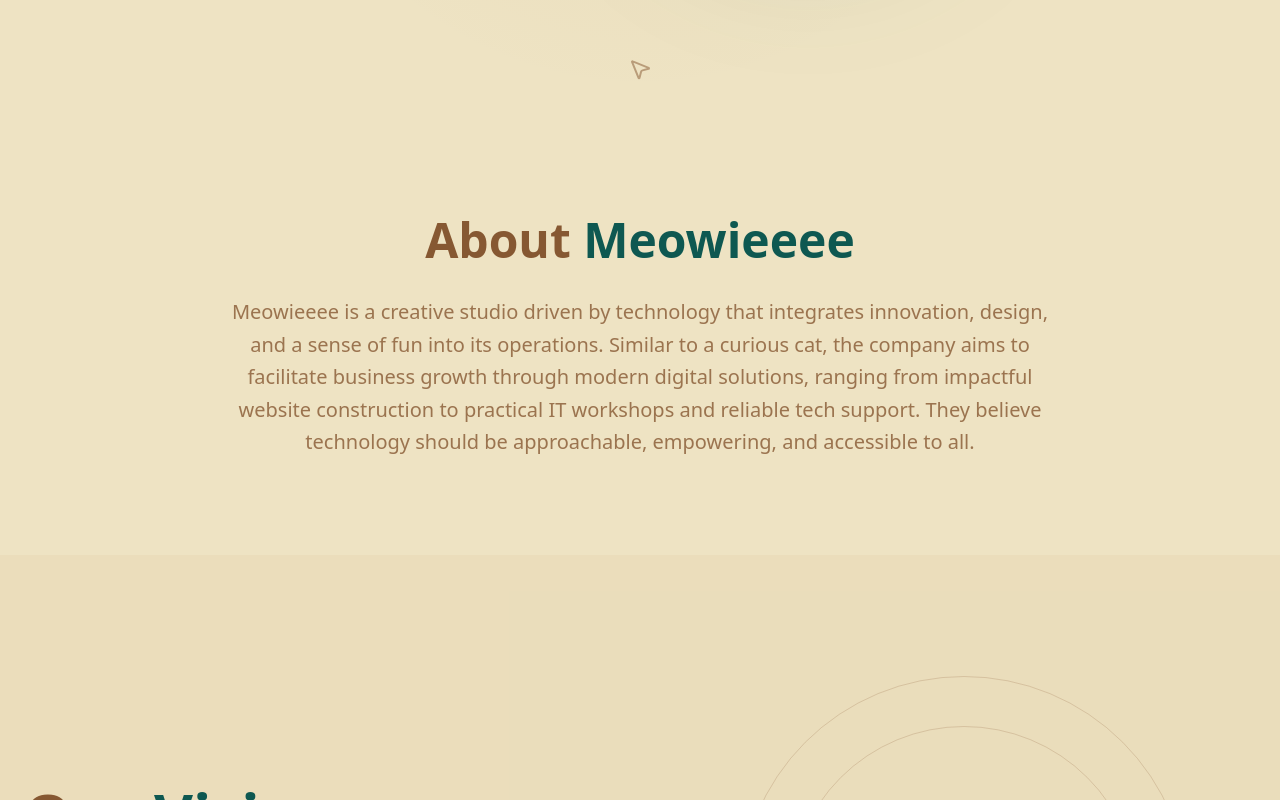
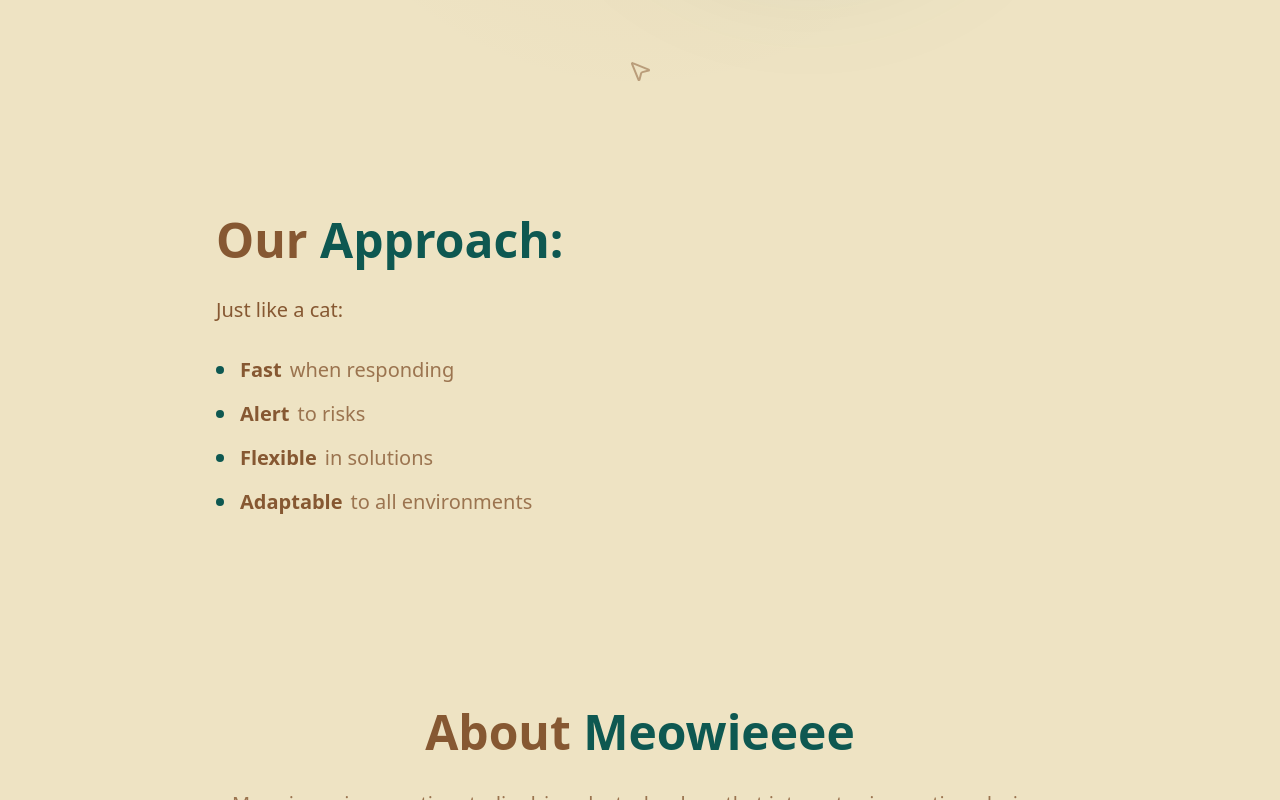
Before and after one commit to Calvin105/CAT-Assignment2, a React (Vite) app: page /about-us in a window 1280 px wide. Shown: the part 680-1480 px from the top of the page. Built offline with nearby package versions, Linux system fonts and the light colour scheme.

Commit message:
Add Our Approach section to About Us page
Introduced a new OurApproachSection component to the About Us page, highlighting key approach attributes. This section is displayed after the HeroSection and before the AboutMeowieeeeSection.

```diff
--- a/src/pages/AboutUs.tsx
+++ b/src/pages/AboutUs.tsx
@@ -5,6 +5,7 @@ const AboutUs = () => {
     return (
         <div className="bg-[#EEE3C3] text-[#865832] selection:bg-[#0E5851]/30 selection:text-[#0E5851] overflow-x-hidden font-sans">
             <HeroSection />
+            <OurApproachSection />
             <AboutMeowieeeeSection />
             <VisionOrbitalSection />
             <MissionSection />
@@ -95,6 +96,39 @@ const FloatingShape = ({ mouseX, mouseY, speed, className }: any) => {
     const x = useTransform(mouseX, [0, 1], [-20 * speed, 20 * speed]);
     const y = useTransform(mouseY, [0, 1], [-20 * speed, 20 * speed]);
     return <motion.div style={{ x, y }} className={`absolute ${className}`} />;
+};
+
+// --- Our Approach Section ---
+const OurApproachSection = () => {
+    const approaches = [
+        { title: "Fast", desc: "when responding" },
+        { title: "Alert", desc: "to risks" },
+        { title: "Flexible", desc: "in solutions" },
+        { title: "Adaptable", desc: "to all environments" }
+    ];
+
+    return (
+        <section className="py-24 px-6 max-w-4xl mx-auto relative z-10">
+            <motion.div
+                initial={{ opacity: 0, y: 30 }}
+                whileInView={{ opacity: 1, y: 0 }}
+                viewport={{ once: true }}
+                transition={{ duration: 0.8 }}
+            >
+                <h2 className="text-3xl md:text-5xl font-bold mb-8 text-[#865832]">Our <span className="text-[#0E5851]">Approach:</span></h2>
+                <p className="text-xl text-[#865832] mb-8 font-medium">Just like a cat:</p>
+                <div className="space-y-4">
+                    {approaches.map((item, idx) => (
+                        <div key={idx} className="flex items-center text-lg md:text-xl text-[#865832]/80">
+                            <span className="w-2 h-2 rounded-full bg-[#0E5851] mr-4"></span>
+                            <span className="font-bold text-[#865832] mr-2">{item.title}</span>
+                            {item.desc}
+                        </div>
+                    ))}
+                </div>
+            </motion.div>
+        </section>
+    );
 };
 
 // --- About Meowieeee Section ---
```
